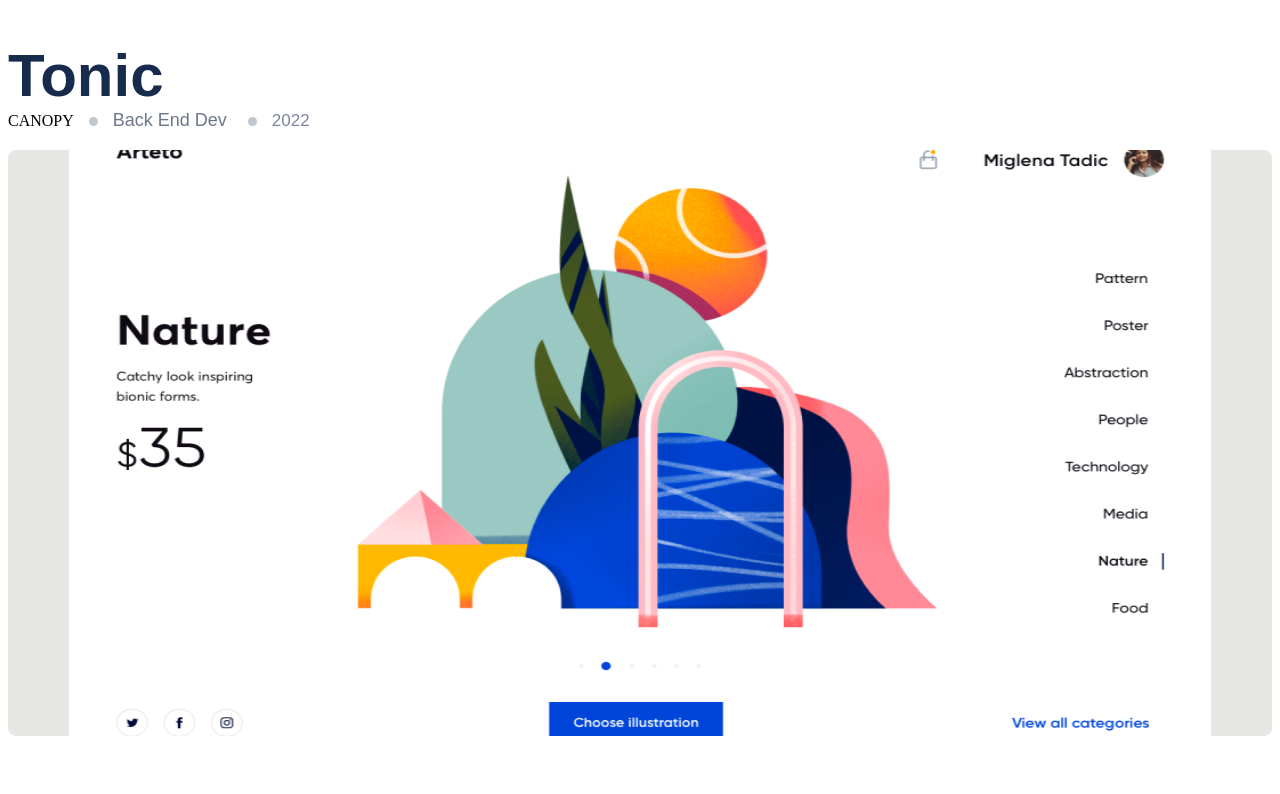
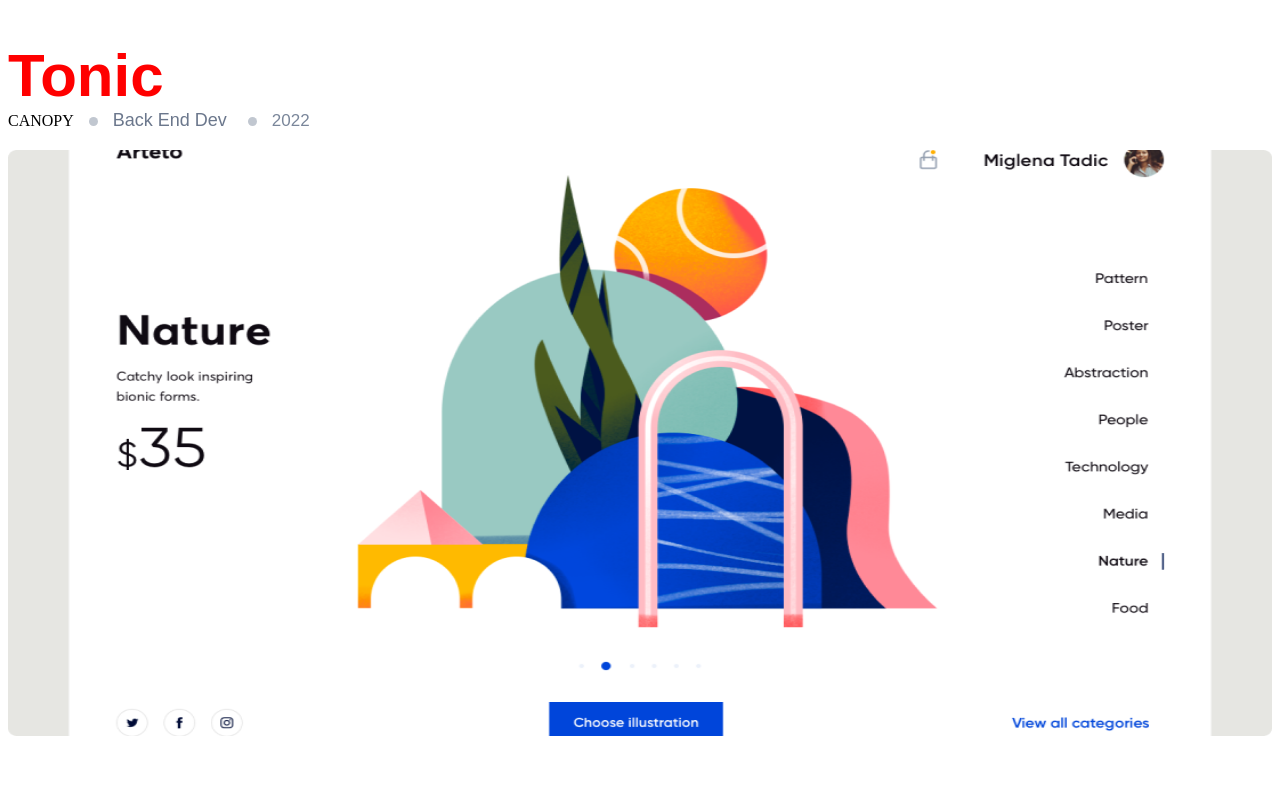
Before and after one commit to Piercel2022/TONIC, a website: page index.html in a window 1280 px wide. Shown: the top 794 px of the page. Drawn offline with Linux system fonts and the light colour scheme.

Commit message:
Change the color

```diff
--- a/desktop.css
+++ b/desktop.css
@@ -8,7 +8,7 @@
   font-weight: 700;
   font-size: 40px;
   line-height: 52px;
-  color: #172b4d;
+  color: #ff0000;
 }
 
 .image-mobile {
```
